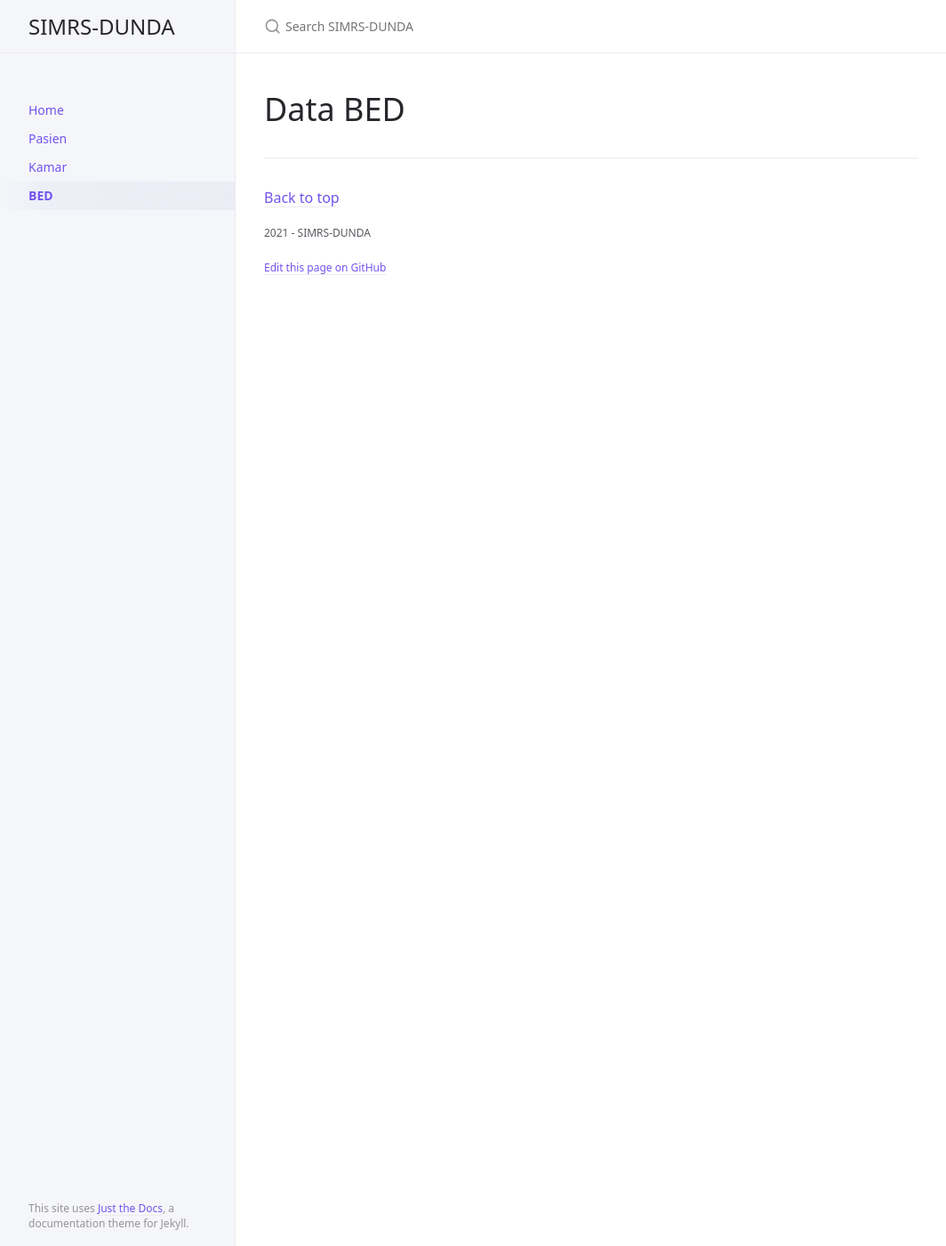
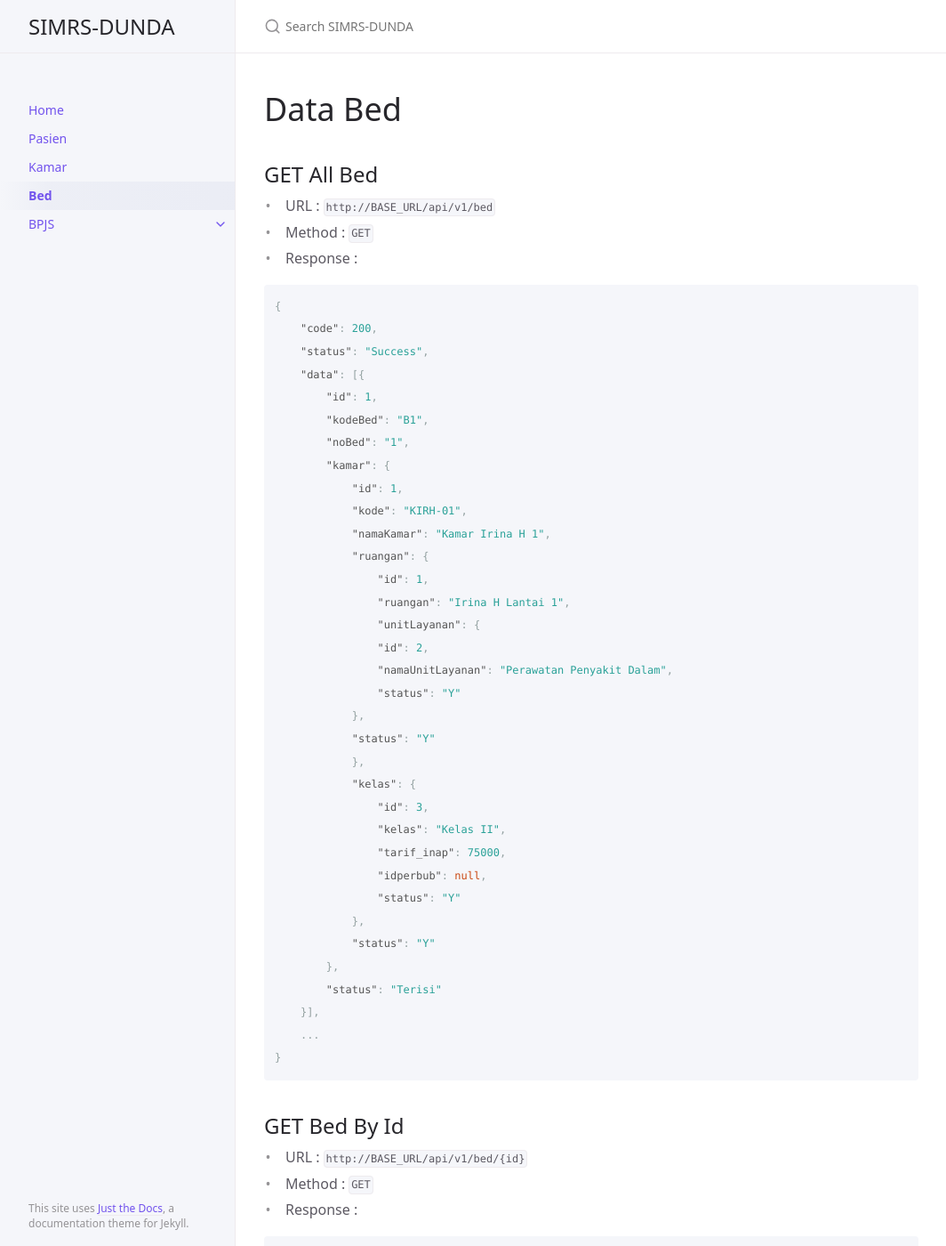
Before and after one commit to hermandev/rsdunda-webserivce, a Jekyll site: the page built from docs/bed.md, in a window 1280 px wide and 1400 px high. Shown: the whole window at 89% size, without its empty margins (107-1171 px from the left). Built offline with Jekyll 4.4.1, drawn with Linux system fonts in a browser that asks for light colours; some of the changed text lies outside the part shown.

Commit message:
update documentation

````diff
--- a/docs/bed.md
+++ b/docs/bed.md
@@ -1,8 +1,93 @@
 ---
 layout: default
-title: BED
+title: Bed
 nav_order: 4
 ---
 
-# Data BED
+# Data Bed
 {: .no_toc }
+
+
+## GET All Bed
+* URL : ```http://BASE_URL/api/v1/bed```
+* Method : ```GET```
+* Response :
+
+```json
+{
+    "code": 200,
+    "status": "Success",
+    "data": [{
+        "id": 1,
+        "kodeBed": "B1",
+        "noBed": "1",
+        "kamar": {
+            "id": 1,
+            "kode": "KIRH-01",
+            "namaKamar": "Kamar Irina H 1",
+            "ruangan": {
+                "id": 1,
+                "ruangan": "Irina H Lantai 1",
+                "unitLayanan": {
+                "id": 2,
+                "namaUnitLayanan": "Perawatan Penyakit Dalam",
+                "status": "Y"
+            },
+            "status": "Y"
+            },
+            "kelas": {
+                "id": 3,
+                "kelas": "Kelas II",
+                "tarif_inap": 75000,
+                "idperbub": null,
+                "status": "Y"
+            },
+            "status": "Y"
+        },
+        "status": "Terisi"
+    }],
+    ...
+}
+```
+
+
+## GET Bed By Id
+* URL : ```http://BASE_URL/api/v1/bed/{id}```
+* Method : ```GET```
+* Response :
+
+```json
+{
+    "code": 200,
+    "status": "Success",
+    "data": {
+        "id": 1,
+        "kodeBed": "B1",
+        "noBed": "1",
+        "kamar": {
+            "id": 1,
+            "kode": "KIRH-01",
+            "namaKamar": "Kamar Irina H 1",
+            "ruangan": {
+                "id": 1,
+                "ruangan": "Irina H Lantai 1",
+                "unitLayanan": {
+                "id": 2,
+                "namaUnitLayanan": "Perawatan Penyakit Dalam",
+                "status": "Y"
+            },
+            "status": "Y"
+            },
+            "kelas": {
+                "id": 3,
+                "kelas": "Kelas II",
+                "tarif_inap": 75000,
+                "idperbub": null,
+                "status": "Y"
+            },
+            "status": "Y"
+        },
+        "status": "Terisi"
+    }
+}
+```
````
Also changed, not shown: docs/BPJS/index.md (added, +12 -0 lines), docs/BPJS/peserta.md (added, +133 -0 lines), docs/kamar.md (+71 -0 lines), docs/pasien.md (+44 -0 lines).
